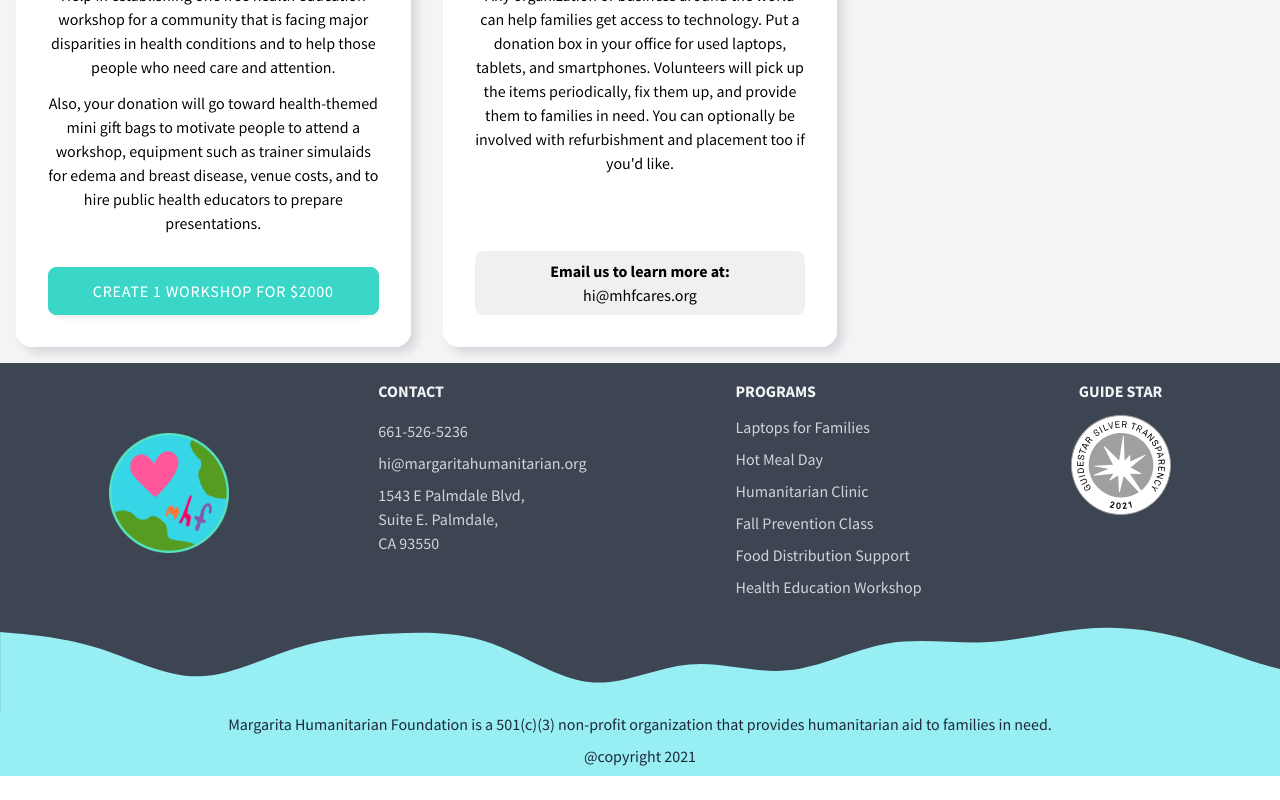
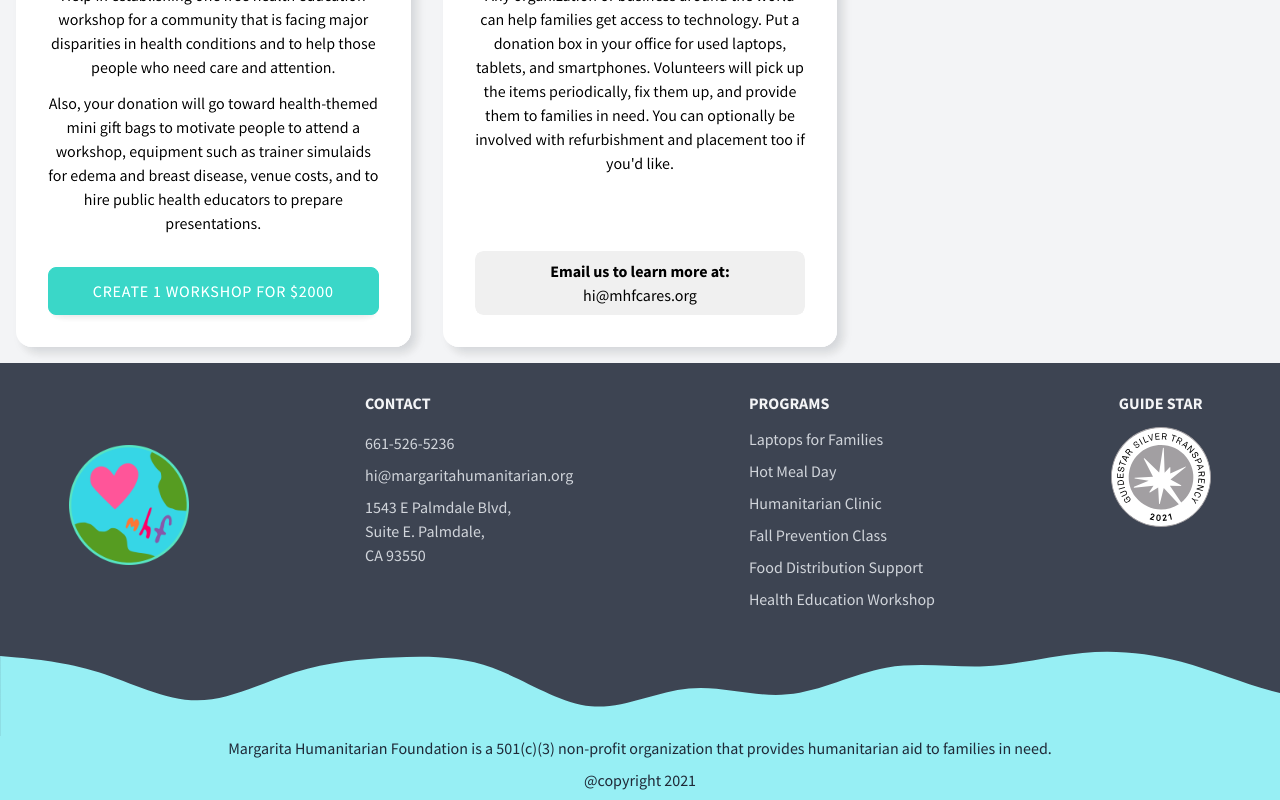
Before and after one commit to margaritahumanitarian/helpafamily, a Next.js app: page / in a window 1280 px wide. Shown: the part 3210-4010 px from the top of the page. Before the commit the page ends 3986 px from the top, so only its background shows below. Built offline with nearby package versions, Linux system fonts and the light colour scheme.

Commit message:
fix padding

```diff
--- a/components/Footer.js
+++ b/components/Footer.js
@@ -22,7 +22,7 @@ export default function Footer() {
       } text-neutral-content`}
       style={{ background: '#3D4452' }}
     >
-      <div className="flex flex-col py-4 justify-between w-11/12 sm:flex-row px-10 xxl:w-8/12">
+      <div className="flex flex-col justify-between w-11/12 max-w-screen-xl py-7 px-10 sm:flex-row sm:px-0 ">
         <div className="hidden px-4 sm:flex">
           <Image
             alt="mhf logo"
```
